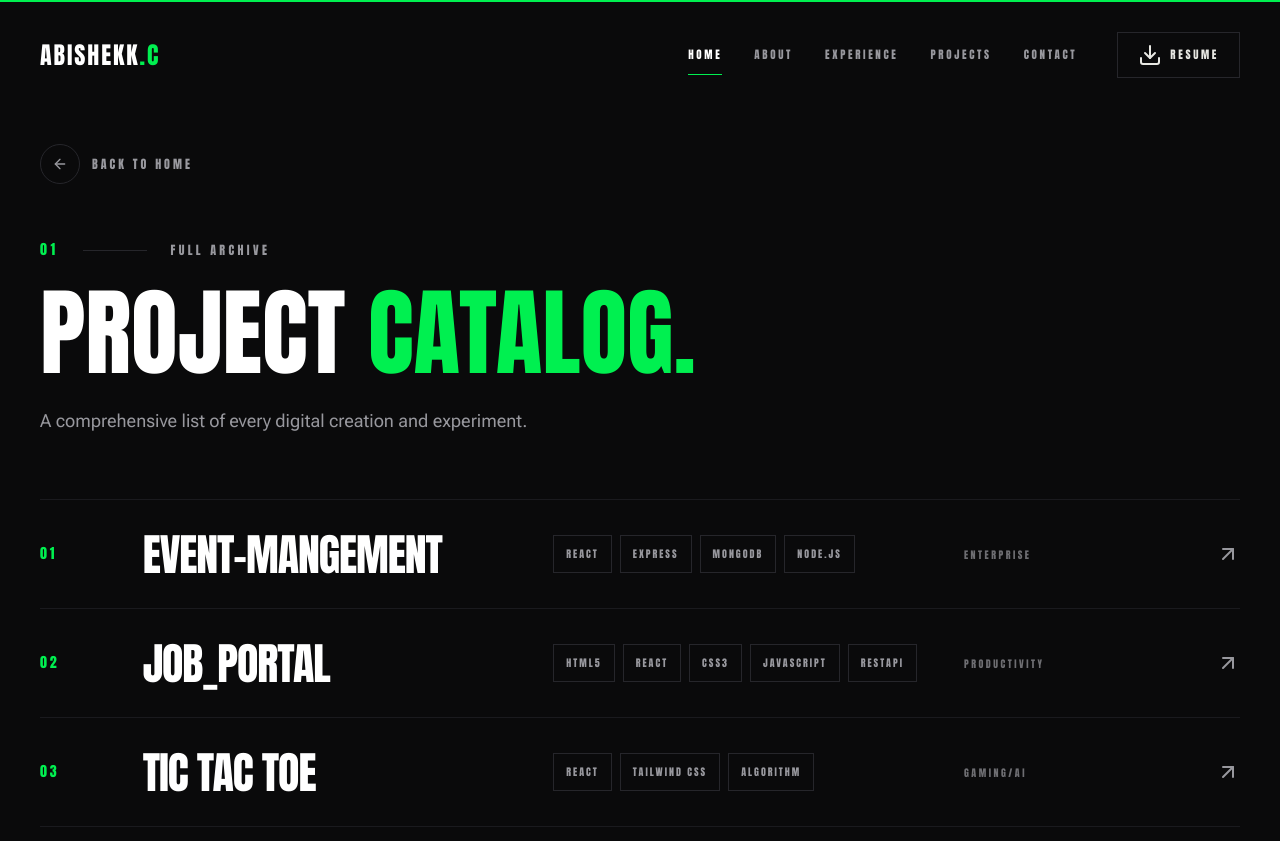
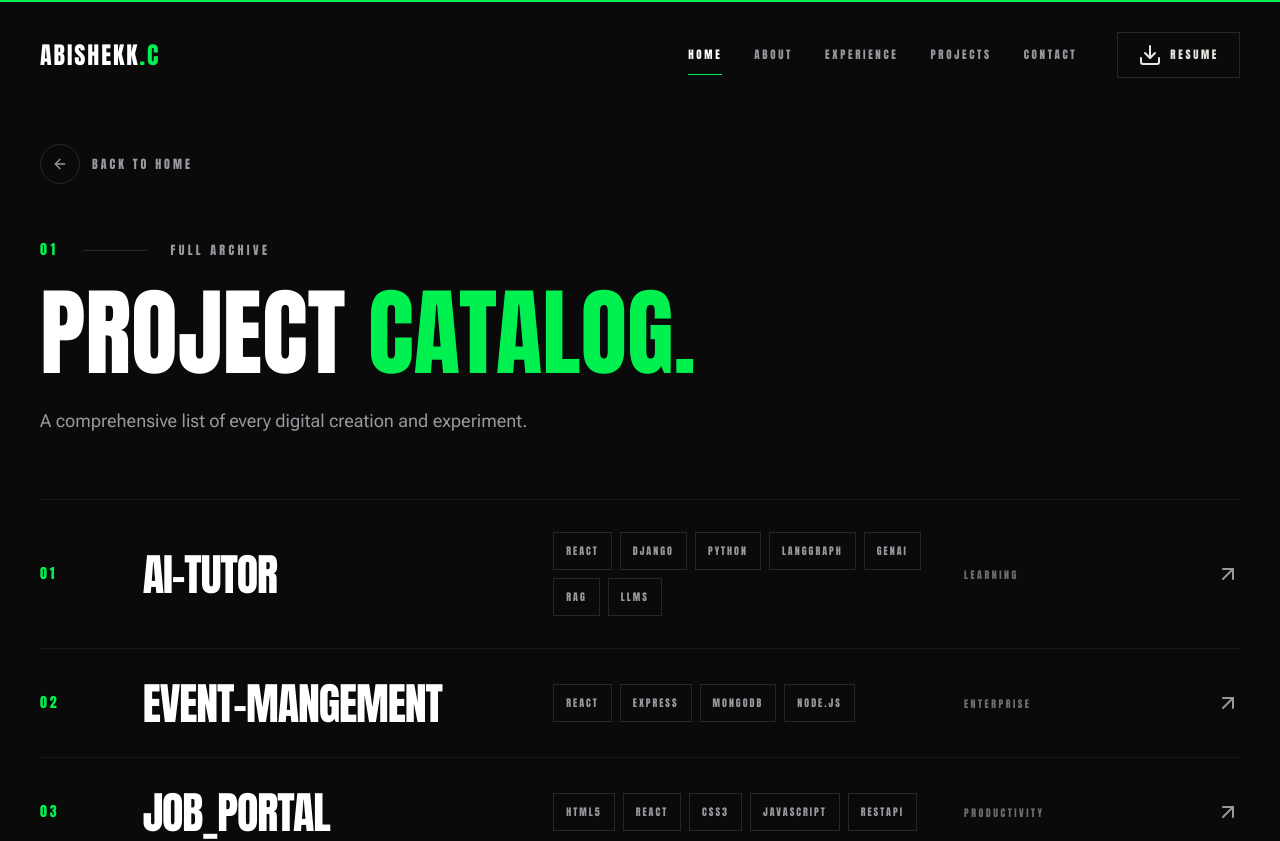
Before and after one commit to codabishekk/Portfolio, a React (Vite) app: page /archive in a window 1280 px wide. Shown: the top 841 px of the page. Built offline with nearby package versions, Linux system fonts and the light colour scheme.

Commit message:
update on the porjects and personal information

```diff
--- a/src/data/experience.js
+++ b/src/data/experience.js
@@ -1,7 +1,7 @@
 export const experiences = [
   {
     index: "01",
-    period: "2024 — PRESENT",
+    period: "2025 — PRESENT",
     role: "Software Developer",
     company: "Independent — MERN Stack Freelance Work",
     description:
@@ -10,11 +10,20 @@ export const experiences = [
   },
   {
     index: "02",
-    period: "2022 — 2024",
+    period: "2024 — 2025",
+    role: "Foundation — Learning & Growth(MainFrame technologies)",
+    company: "Nxtwave",
+    description:
+      "Mern Stack developer, systems thinking, API design and UI craft — applied daily through shipped experiments, from game engines to automation tools.",
+    tech: ["JavaScript", "Mern Stack", "React.js", "node.js", "Express", "MongoDB", "sql", "python", "UI Engineering",],
+  },
+  {
+    index: "03",
+    period: "2020 — 2024",
     role: "Foundation — Learning & Growth",
-    company: "Self-Directed Engineering Practice",
+    company: "Karpagam institute of technology",
     description:
-      "Continuous study of modern web engineering: algorithms, systems thinking, API design and UI craft — applied daily through shipped experiments, from game engines to automation tools.",
-    tech: ["JavaScript", "Algorithms", "UI Engineering", "AI"],
+      "B-tech(Artificial intelligences and data Science)Continuous study of modern web engineering: algorithms, systems thinking, API design and UI craft — applied daily through shipped experiments, from game engines to automation tools.",
+    tech: ["JavaScript", "Algorithms", "UI Engineering", "AI", "Deep Learning", "Machine Learning"],
   },
 ];
--- a/src/data/projects.js
+++ b/src/data/projects.js
@@ -1,6 +1,7 @@
 import event from "../assets/event_management.png";
 import ticTacToeImg from "../assets/tic tac toe.png";
-import job from "../assets/job_app.png";
+import Aitutor from "../assets/AI-tutor.png";
+
 
 export const projects = [
   {
@@ -11,17 +12,17 @@ export const projects = [
     tech: ["React", "Express", "MongoDB", "JavaScript"],
     image: event,
     link: "https://event-management-1-rs9y.onrender.com",
-    github: "https://github.com/codabishekk",
+    github: "https://github.com/codabishekk/Event-management",
   },
   {
     index: "02",
-    title: "JOB PORTAL",
+    title: "AI-tutor",
     description:
-      "Developed a Job Portal application using React that enables users to browse jobs, submit applications, and track their application status efficiently.",
-    tech: ["HTML5", "React", "CSS3", "JavaScript", "REST API"],
-    image: job,
-    link: "https://enhancement-of-jobby-app-peach.vercel.app",
-    github: "https://github.com/codabishekk",
+      "A high-performance of learning from youtube videos with help of LLMs models.",
+    tech: ["React", "Django", "Python", "Langgraph", "GenAi", "RAG", "LLMs"],
+    image: Aitutor,
+    link: "https://transcript-ai-tutor.vercel.app/",
+    github: "https://github.com/codabishekk/transcript_AI_tutor",
   },
   {
     index: "03",
@@ -31,6 +32,6 @@ export const projects = [
     tech: ["React (Vite)", "Tailwind CSS", "Claude", "OpenRouter API"],
     image: ticTacToeImg,
     link: "https://tic-tac-tai.netlify.app",
-    github: "https://github.com/codabishekk",
+    github: "https://github.com/codabishekk/Tic_Tac_Tai",
   },
 ];
--- a/src/pages/Archive.jsx
+++ b/src/pages/Archive.jsx
@@ -11,10 +11,20 @@ import nxt_trends from "../assets/nxt_trends.png";
 import Checklist from "../assets/todo_list.png";
 import Restaurant from "../assets/restaurant_app.png";
 import plannerImg from "../assets/planer.png";
+import Aitutor from "../assets/AI-tutor.png";
 
 const allProjects = [
   {
     index: "01",
+    title: "AI-tutor",
+    description: "A high-performance of learning from youtube videos with help of LLMs models.",
+    tech: ["React", "Django", "Python", "Langgraph", "GenAi", "RAG", "LLMs"],
+    category: "Learning",
+    image: Aitutor,
+    link: "https://transcript-ai-tutor.vercel.app/",
+  },
+  {
+    index: "02",
     title: "EVENT-MANGEMENT",
     description: "A high-performance MERN architecture designed for massive scale of small business, man resource, part-time work platform for seamless communication.",
     tech: ["React", "Express", "MongoDB", "Node.js"],
@@ -23,7 +33,7 @@ const allProjects = [
     link: "https://event-management-1-rs9y.onrender.com",
   },
   {
-    index: "02",
+    index: "03",
     title: "job_portal",
     description: "Developed a Job Portal application using React that enables users to browse jobs, submit applications, and track their application status efficiently.",
     tech: ["HTML5", "React", "CSS3", "javascript", "restAPI", ""],
@@ -32,7 +42,7 @@ const allProjects = [
     link: "https://enhancement-of-jobby-app-peach.vercel.app",
   },
   {
-    index: "03",
+    index: "04",
     title: "tic tac toe",
     description: "Advanced AI-powered game logic with move prediction and minimax algorithm implementation in a sleek responsive layout.",
     tech: ["React", "Tailwind CSS", "Algorithm"],
@@ -41,7 +51,7 @@ const allProjects = [
     link: "https://tic-tac-tai.netlify.app",
   },
   {
-    index: "04",
+    index: "05",
     title: "dm-delay",
     description: "DM-Delay is a React-based web application designed to manage, track, and visualize delay-related data through an interactive and user-friendly dashboard.",
     tech: ["React", "CSS3", "Logic Engine"],
@@ -50,7 +60,7 @@ const allProjects = [
     link: "https://dm-delay.netlify.app",
   },
   {
-    index: "05",
+    index: "06",
     title: "mood mailing",
     description: "Sentiment analysis tool for email communication that suggests improvements based on detected tone and emotional impact.",
     tech: ["NLP", "React", "Sentiment API"],
@@ -59,7 +69,7 @@ const allProjects = [
     link: "https://mood-mailing.netlify.app",
   },
   {
-    index: "06",
+    index: "07",
     title: "checkList",
     description: "A simple and responsive task management application built with React for managing everyday activities.",
     tech: ["HTML5", "React", "CSS3", "usestate"],
@@ -68,7 +78,7 @@ const allProjects = [
     link: "https://simple-todo-n6hg.vercel.app",
   },
   {
-    index: "07",
+    index: "08",
     title: "Restaurant_app",
     description: "A premium dining platform featuring dynamic menu selection, real-time table reservations, and seamless order management.",
     tech: ["HTML5", "React", "CSS3", "javascript", "restAPI", ""],
@@ -77,7 +87,7 @@ const allProjects = [
     link: "https://enhancement-restaurant-app-7gni.vercel.app",
   },
   {
-    index: "08",
+    index: "09",
     title: "E-commerce",
     description: "Real-time interactive shopping platform featuring secure checkouts, inventory management, and adaptive UI animations.",
     tech: ["React", "Redux", "Node.js", "Stripe"],
@@ -86,7 +96,7 @@ const allProjects = [
     link: "https://glazzium.netlify.app",
   },
   {
-    index: "09",
+    index: "10",
     title: "planner visualizing",
     description: "A visual task orchestration system that maps project timelines into interactive 3D graphs for better workflow insight.",
     tech: ["Three.js", "React", "D3.js"],
```
Also changed, not shown: src/assets/AI-tutor.png (added).
